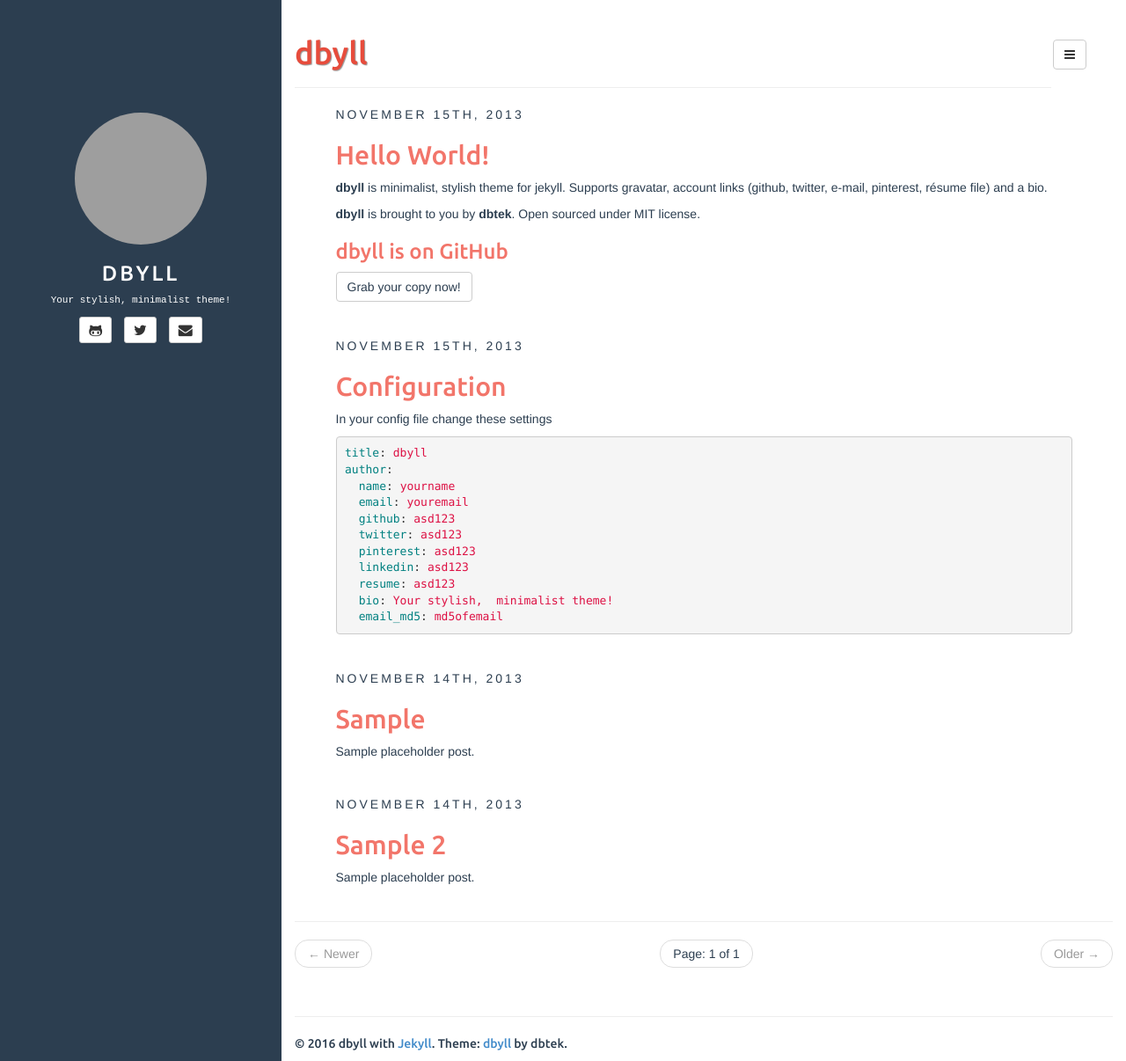
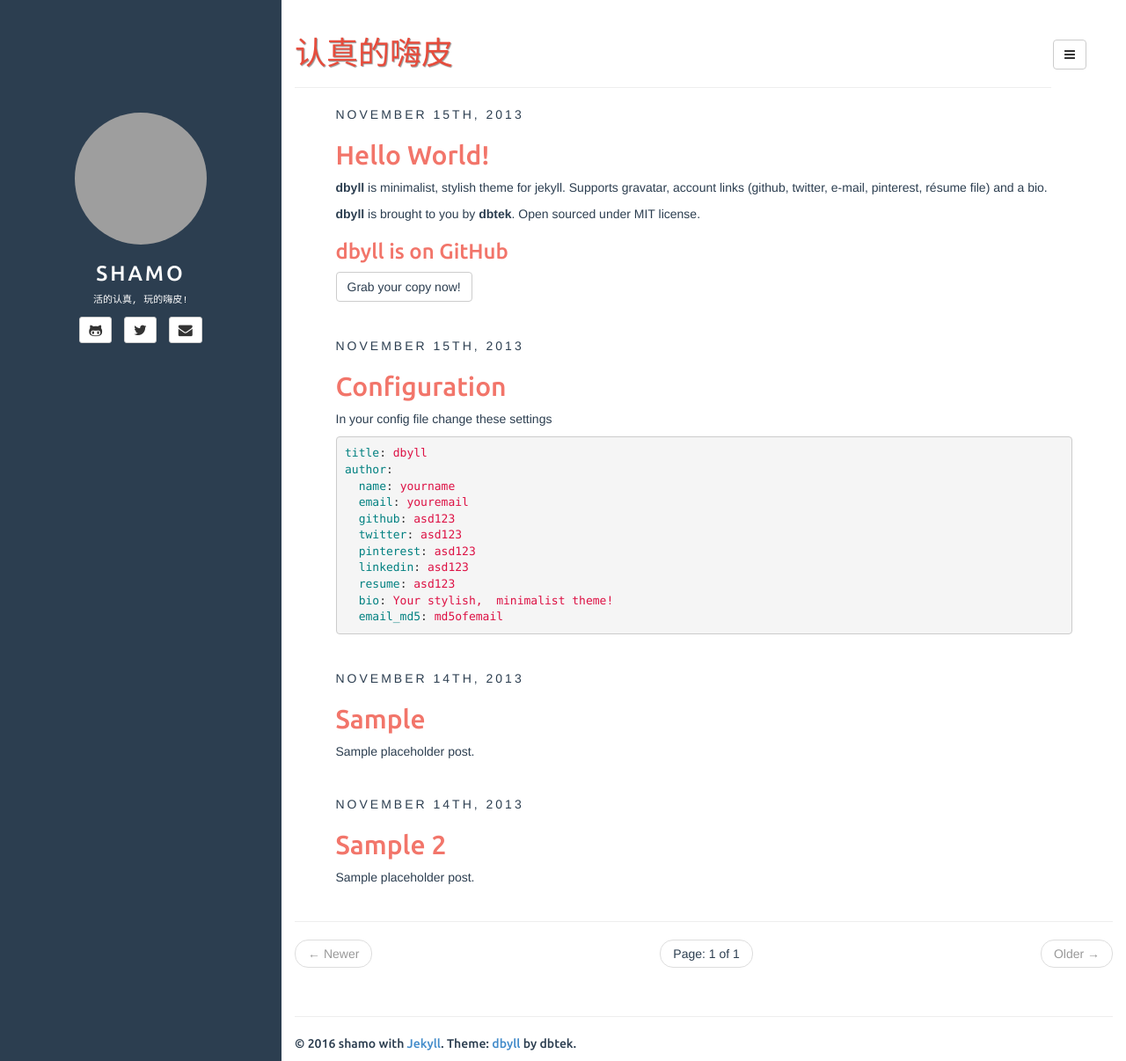
Before and after one commit to shamo618/shamo.github.io, a Jekyll site: the page built from index.html, in a window 1280 px wide and 1206 px high. Shown: the whole window at 88% size. Built offline with Jekyll 4.4.1, drawn with Linux system fonts in a browser that asks for light colours; the list of posts is cut into pages by our own code; grey boxes are pictures that could not be loaded.

Commit message:
add title

```diff
--- a/_config.yml
+++ b/_config.yml
@@ -7,24 +7,24 @@ highlighter: pygments
 markdown: kramdown
 disqus: dbyll
 google_analytics: dbyll
-title: dbyll
+title: shamo
 
 defaults:
   -
     scope:
       path: "" # empty string for all files
     values:
-      title: dbyll
+      title: 认真的嗨皮
 
 description: Stylish Jekyll Theme
 author:
-  name: dbyll
-  email: dbyll@ismaildemirbilek.com
-  github: dbtek
+  name: shamo
+  email: 1350697226@qq.com
+  github: shamo618
   twitter: dbtek
   pinterest: asd123
   linkedin: asd123
-  bio: Your stylish, minimalist theme!
+  bio: 活的认真, 玩的嗨皮!
   email_md5: 726351295ec82e145928582f595aa3aa
 
 rss_path: feed.xml
```
